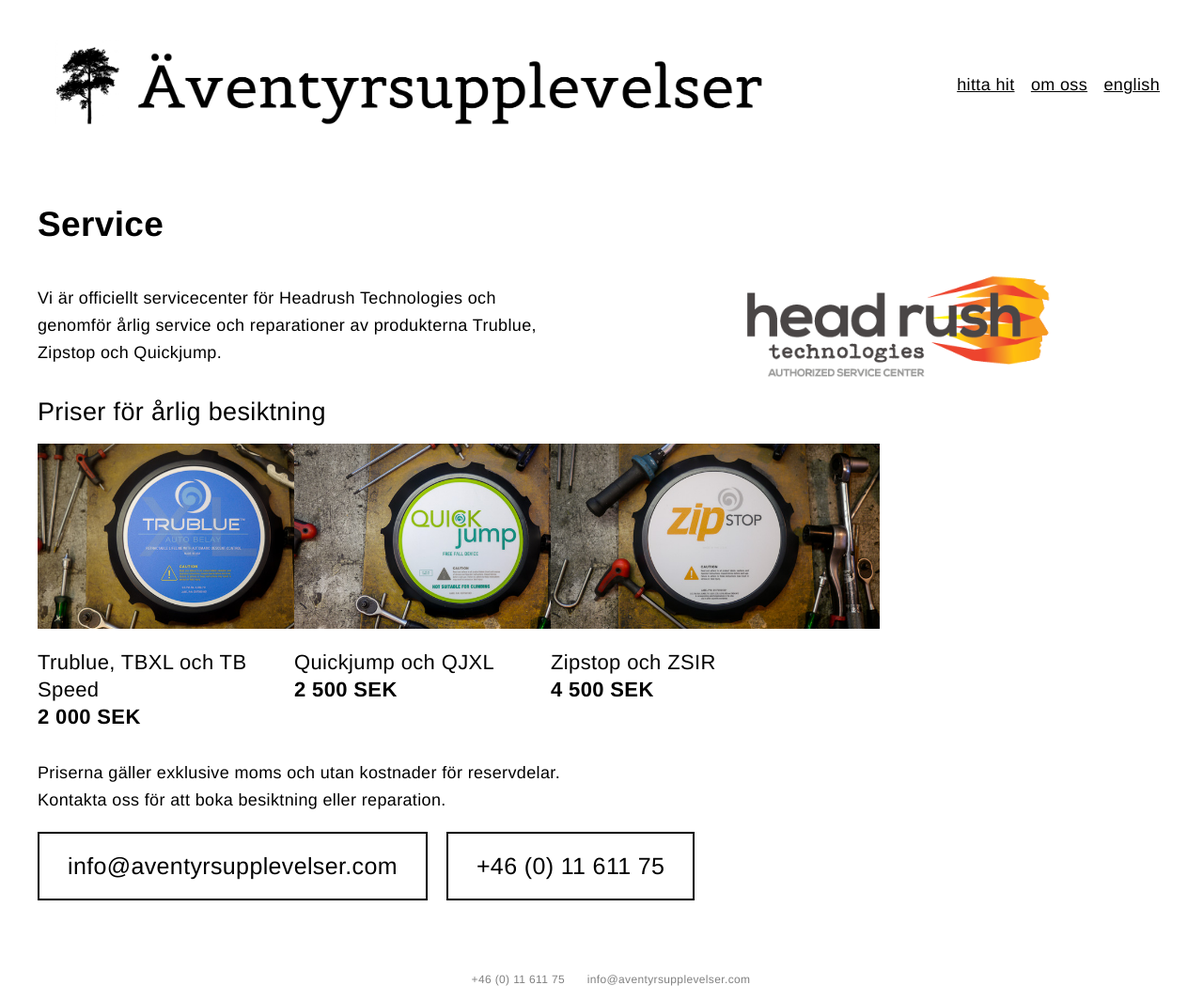
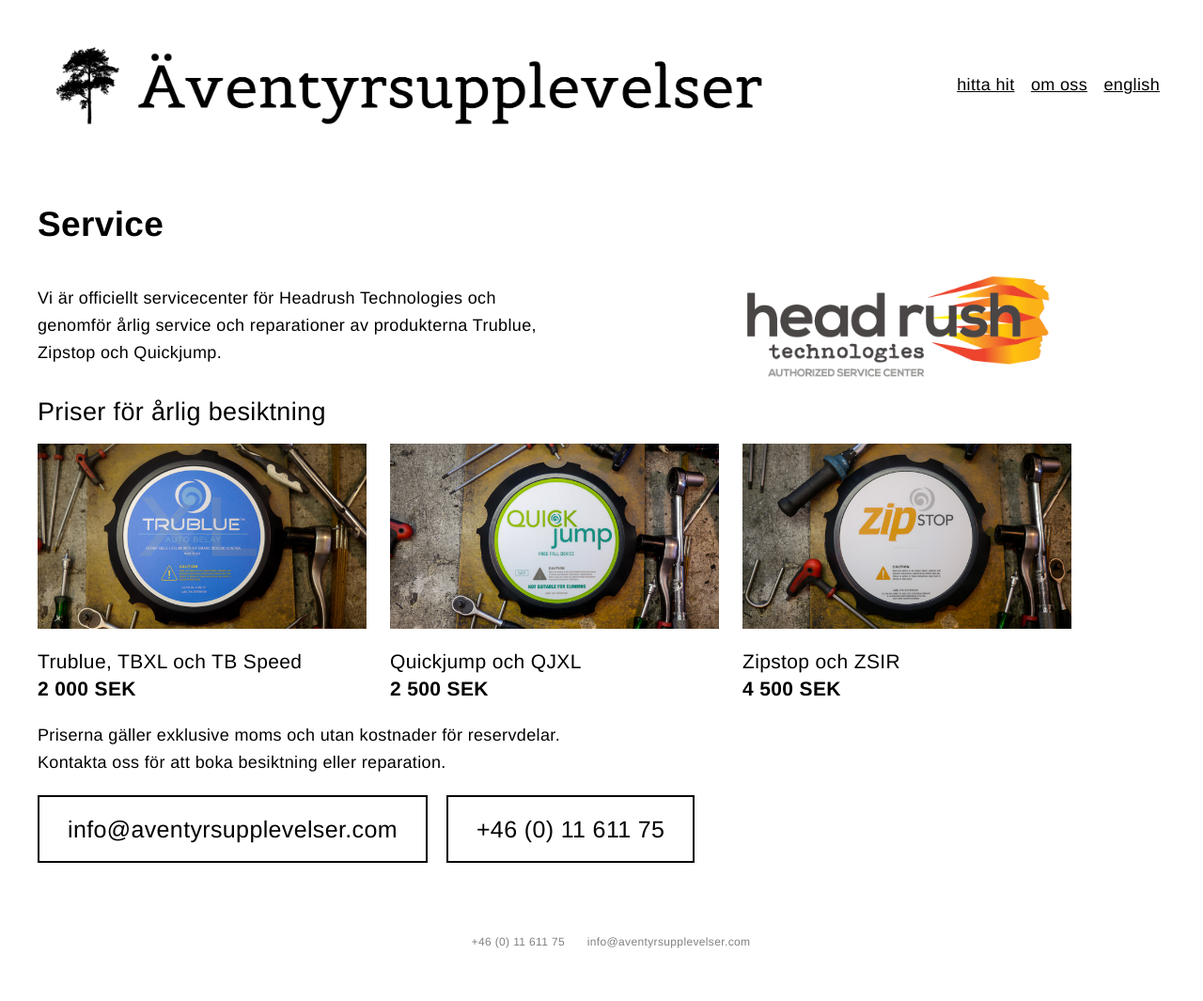
Before and after one commit to aventyrsupplevelser/aventyrsupplevelser.github.io, a Jekyll site: the page built from service.markdown, in a window 1280 px wide. Shown: the whole page at 94% size. Built offline with Jekyll 4.4.1, drawn with Linux system fonts in a browser that asks for light colours; after the commit the page ends 1025 px from its top, so only the background shows below that.

Commit message:
bug service

```diff
--- a/_layouts/default.html
+++ b/_layouts/default.html
@@ -214,8 +214,14 @@
                 #arligbesiktning {
                     display:flex;
                     flex-wrap:wrap;
+                    justify-content:space-between;
+                    width:1100px;
                     margin-bottom:20px;
                     margin-top:20px;
+                }
+
+                .serviceprodukt {
+                    max-width:350px;
                 }
 
                 #loggor {
--- a/service.markdown
+++ b/service.markdown
@@ -36,26 +36,26 @@
 
   </div>
 
-<div class="gradiv">
+<div class="">
 
 	<h2>Priser för årlig besiktning</h2>
     <div id="arligbesiktning">
-	<div class="produkt">
+	<div class="serviceprodukt">
 		<img src="/images/trublueservice.jpg" width="350">
-      <h3 class="desc" style="font-size:22px">Trublue, TBXL och TB Speed<br>
+      <h3 class="desc" style="font-size:21px">Trublue, TBXL och TB Speed<br>
         <b>2 000 SEK</b>
       </h3>
 	</div>
-	<div class="produkt">
+	<div class="serviceprodukt">
 		<img src="/images/quickjumpservice.jpg" width="350">
-      <h3 class="desc" style="font-size:22px">
+      <h3 class="desc" style="font-size:21px">
         Quickjump och QJXL <br>
         <b>2 500 SEK</b>
       </h3>
 	</div>
-	<div class="produkt">
+	<div class="serviceprodukt">
 		<img src="/images/zipstopservice.jpg" width="350">
-      <h3 class="desc" style="font-size:22px">
+      <h3 class="desc" style="font-size:21px">
         Zipstop och ZSIR <br>
         <b>4 500 SEK</b>
       </h3>
```
